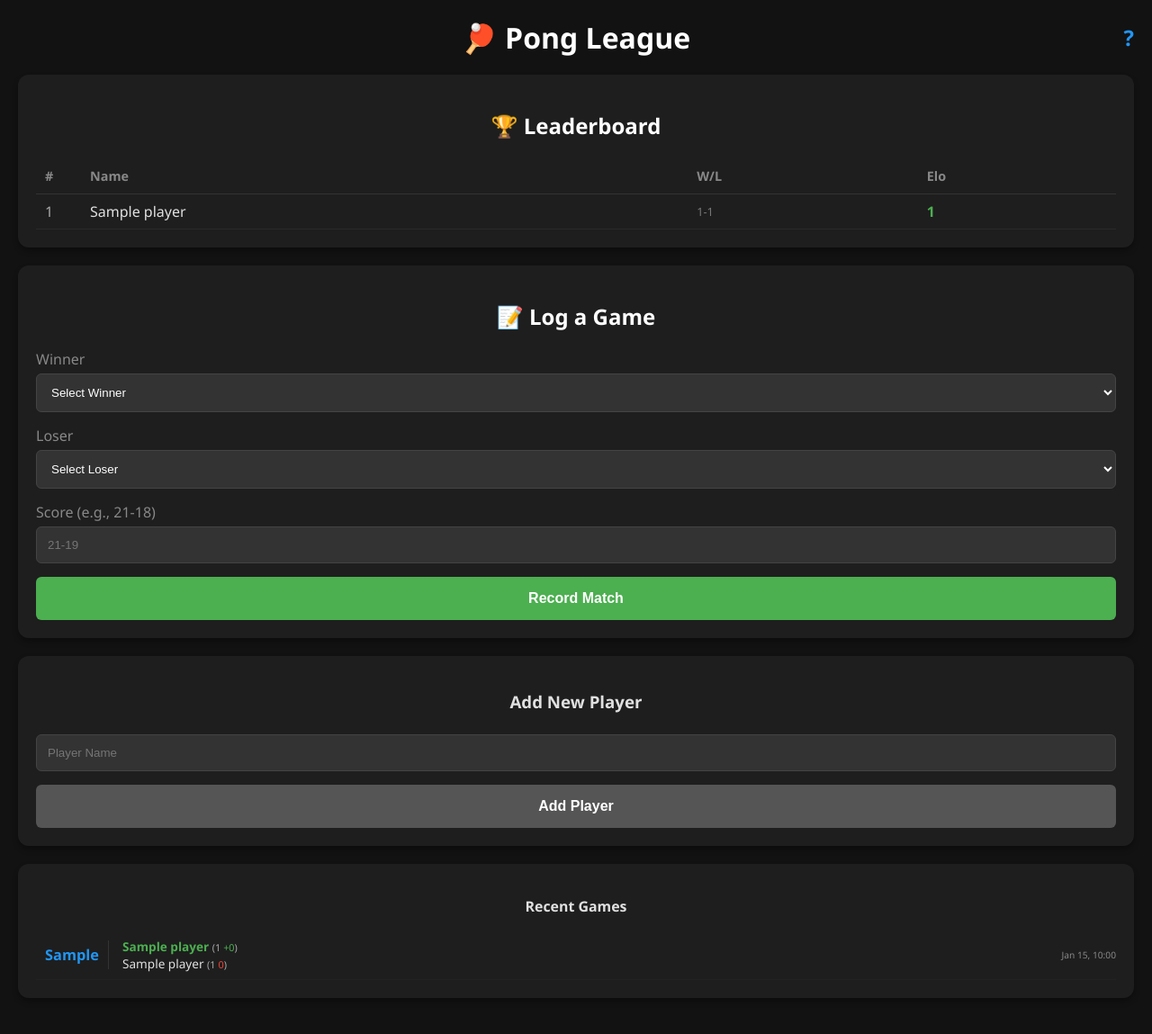
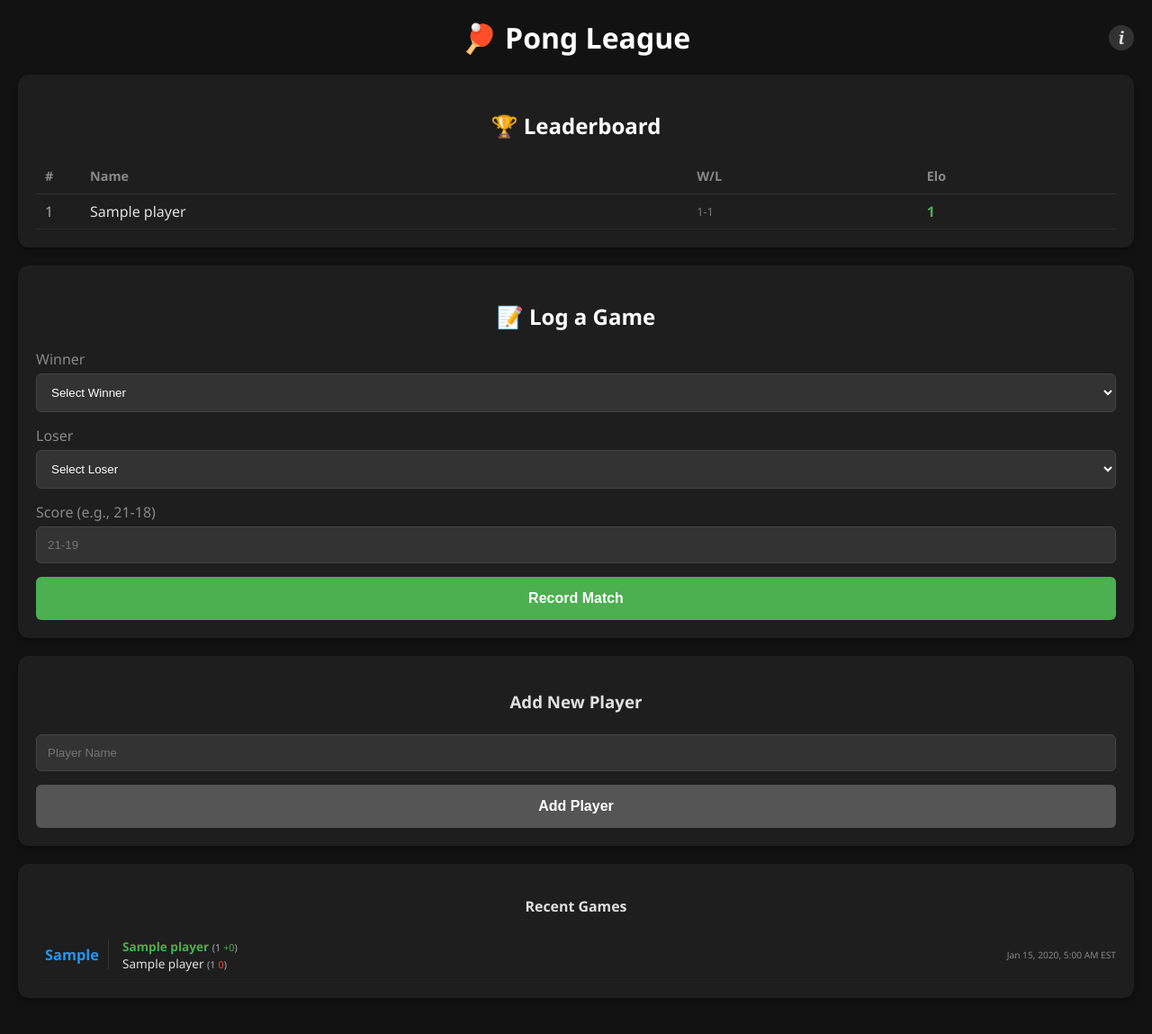
Before and after one commit to tigerqye/pingpongelo, a Flask app: page / in a window 1280 px wide. Shown: the whole page at 90% size. Run offline with Flask 3, Linux system fonts and the light colour scheme; tables that the repository leaves empty hold one stand-in row (values such as "Sample post").

Commit message:
ui fixes

```diff
--- a/templates/index.html
+++ b/templates/index.html
@@ -20,26 +20,35 @@
             cursor: pointer;
             user-select: none;
             margin: 0;
-            z-index: 10; /* Ensure title is above icon if they overlap */
+            z-index: 10;
         }
 
-        /* New rules icon - Absolutely positioned to the right */
+        /* Rules icon - Absolutely positioned to the right with circle/i style */
         #rules-icon {
             cursor: pointer;
-            font-size: 1.5em;
-            color: #2196F3; /* Bright blue for visibility */
-            transition: color 0.2s;
-            line-height: 1;
+            color: #e0e0e0; /* Light gray 'i' */
+            background: #333; /* Dark gray circle background */
+            border-radius: 50%;
+            width: 28px;
+            height: 28px;
+            display: flex;
+            justify-content: center;
+            align-items: center;
+            font-family: 'Georgia', serif; /* Use a clean serif font for 'i' */
+            font-style: italic;
             font-weight: bold;
+            font-size: 1.2em;
 
             /* Absolute positioning to move it to the top-right corner */
             position: absolute;
             right: 0;
             top: 50%;
             transform: translateY(-50%); /* Vertically center it in the header container */
+            transition: background 0.2s;
         }
         #rules-icon:hover {
-            color: #4CAF50;
+            background: #4CAF50;
+            color: white;
         }
 
         /* Card Style */
@@ -122,7 +131,7 @@
             gap: 5px; /* Space between date and button */
             min-width: 120px; /* Ensure space for the button */
         }
-        .match-timestamp {
+        .match-timestamp-container { /* New container for JS formatting */
             font-size: 0.75em;
             color: #888;
             text-align: right;
@@ -167,7 +176,7 @@
             <h2 style="text-align: center;">🏓 Official Ping Pong Rules</h2>
 
             <p style="font-size: 0.9em; margin-bottom: 15px;">
-                These are the basic rules for standard table tennis (ping pong):
+                These are the basic rules for standard table tennis if you want to play by them, if not enjoy the games however you want!
             </p>
 
             <ol style="padding-left: 20px; font-size: 0.85em; list-style-type: decimal;">
@@ -199,7 +208,7 @@
         <!-- Title is centered by flexbox -->
         <h1 id="pong-title">🏓 Pong League</h1>
         <!-- Icon is absolutely positioned to the right -->
-        <span id="rules-icon" onclick="document.getElementById('rules-modal').style.display='flex'">?</span>
+        <span id="rules-icon" onclick="document.getElementById('rules-modal').style.display='flex'">i</span>
     </div>
 
     <!-- 1. Leaderboard Section -->
@@ -288,7 +297,10 @@
             </div>
 
             <div class="match-actions-and-date">
-                <div class="match-timestamp">{{ format_date(match.date) }}</div>
+                <!-- Data attribute holds the raw UTC date string for JS to process -->
+                <div class="match-timestamp-container" data-utc-date="{{ match.date }}">
+                    <span class="js-local-datetime">Loading...</span>
+                </div>
                 <!-- Match Revert Form -->
                 <form id="match-admin-{{ match.id }}" class="admin-hidden" action="/remove_match/{{ match.id }}" method="POST" style="margin:0; width: 120px;" onsubmit="return injectAdminPassword(this)">
                     <input type="hidden" name="admin_password" class="admin-password-field-hidden">
@@ -305,6 +317,46 @@
         let clickCount = 0;
         let lastClickTime = 0;
         const DOUBLE_CLICK_TIME = 300; // Max time in ms between clicks for a "triple-click"
+
+        // Function to format UTC dates to EST/EDT
+        function formatDatesToEst() {
+            const dateElements = document.querySelectorAll('.match-timestamp-container');
+            const estOptions = {
+                year: 'numeric', month: 'short', day: 'numeric',
+                hour: 'numeric', minute: '2-digit',
+                hour12: true,
+                timeZone: 'America/New_York', // Uses EST or EDT as appropriate
+                timeZoneName: 'short',
+            };
+
+            dateElements.forEach(el => {
+                const utcDateString = el.getAttribute('data-utc-date');
+                const targetSpan = el.querySelector('.js-local-datetime');
+
+                if (!utcDateString) {
+                    targetSpan.textContent = 'No date recorded';
+                    return;
+                }
+
+                try {
+                    // Append 'Z' to ensure the browser treats the string as UTC
+                    const date = new Date(utcDateString + 'Z');
+
+                    if (isNaN(date.getTime())) {
+                        targetSpan.textContent = 'Invalid Date Format';
+                        return;
+                    }
+
+                    // Format to EST/EDT
+                    const estDateTime = date.toLocaleString('en-US', estOptions);
+                    targetSpan.textContent = estDateTime;
+                } catch (e) {
+                    targetSpan.textContent = 'Error: Date Processing';
+                    console.error("Date formatting error:", e);
+                }
+            });
+        }
+
 
         document.getElementById('pong-title').addEventListener('click', () => {
             const now = Date.now();
@@ -412,6 +464,9 @@
             document.querySelectorAll('form[id^="match-admin-"]').forEach(el => {
                 el.classList.add('admin-hidden');
             });
+
+            // Format dates to EST/EDT
+            formatDatesToEst();
         });
     </script>
 </body>
```
